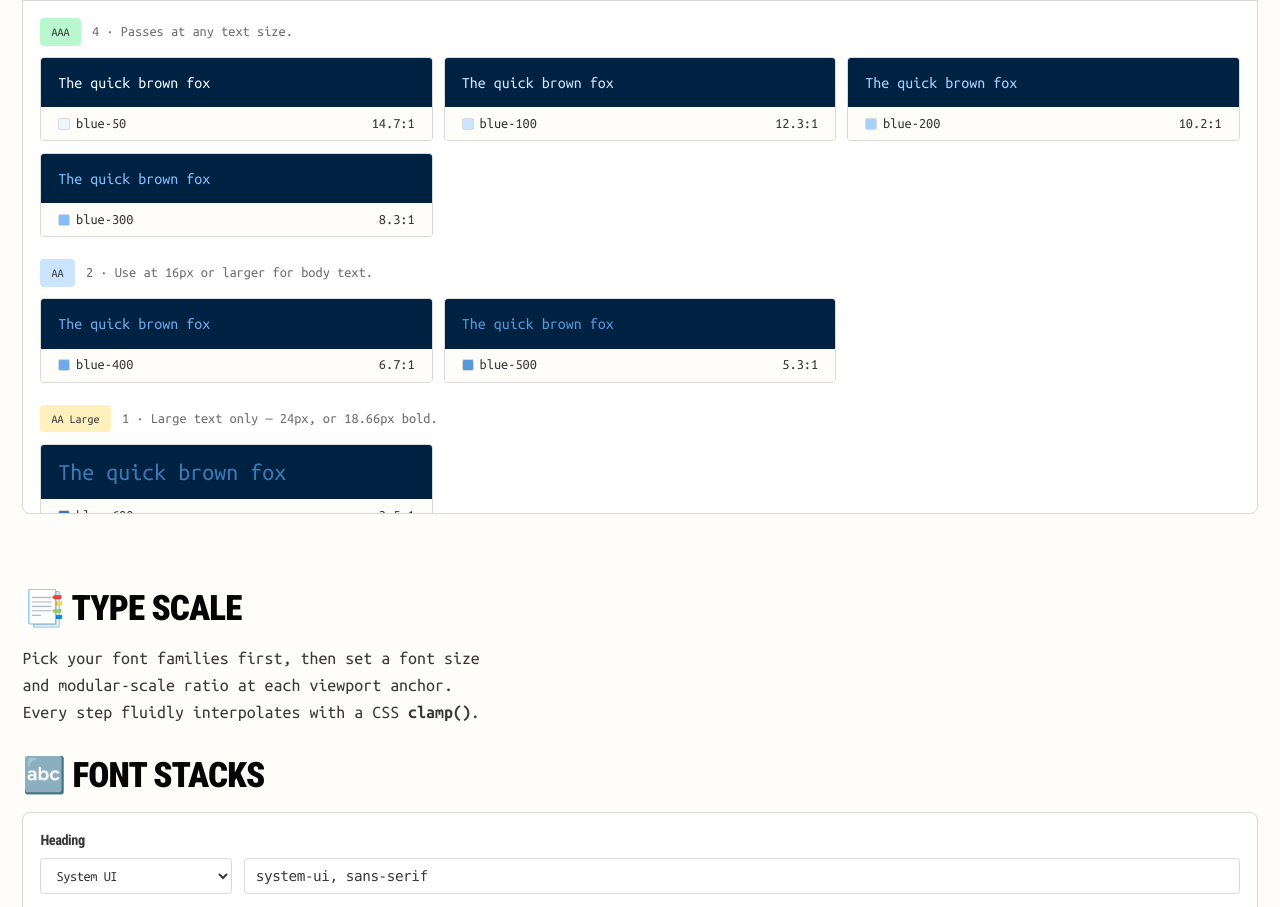
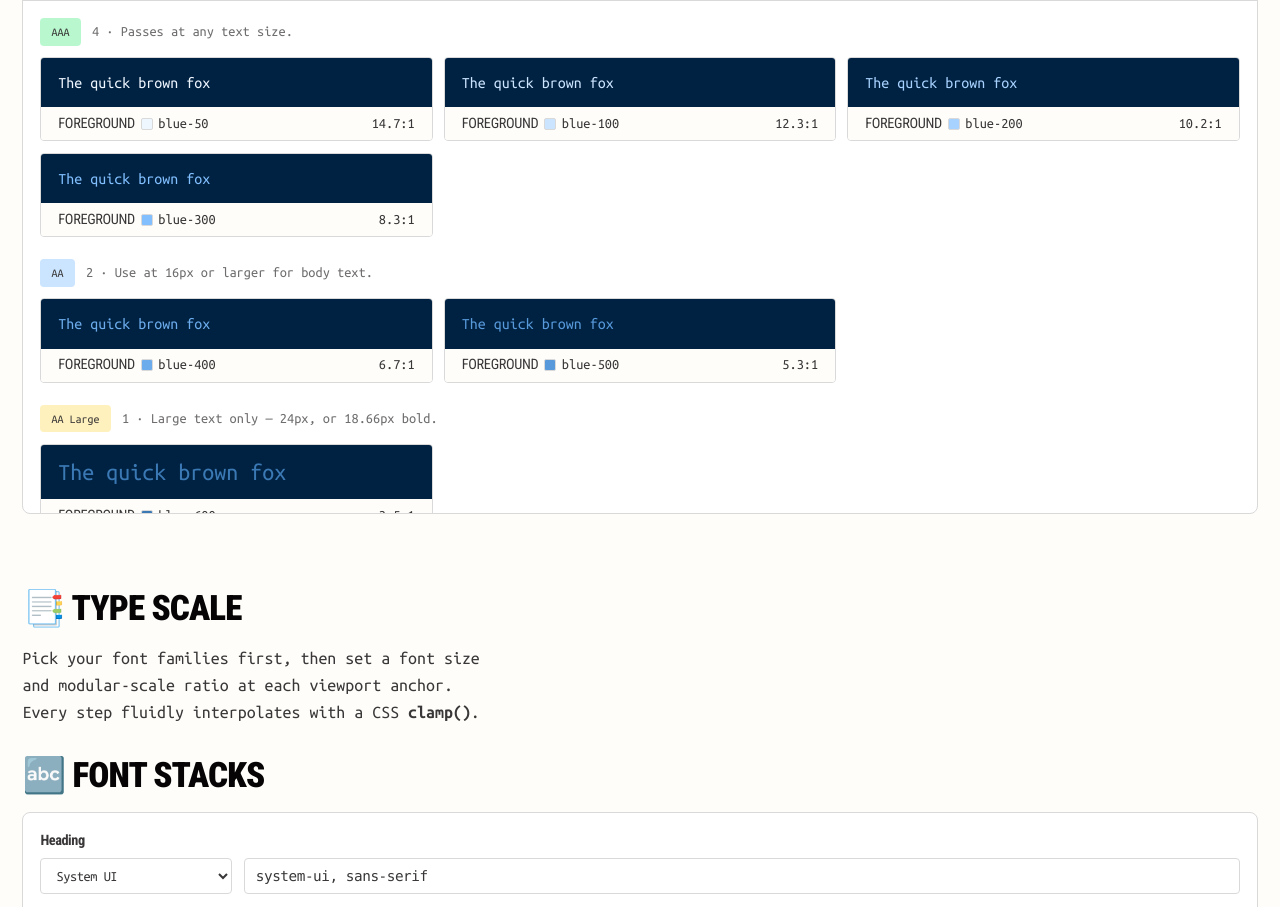
Before and after one commit to Samalmohanna1/designer-utils, an Astro site: page / in a window 1280 px wide. Shown: the part 1081-1988 px from the top of the page. Built offline with nearby package versions, Linux system fonts and the light colour scheme; Astro itself is replaced by a stand-in of ours.

Commit message:
style: label the foreground color in each contrast card
The card footer listed the foreground swatch and name with nothing
saying what it was, so the pairing had to be inferred from the preview.
Prefix it with a "Foreground" label in the established small-label
style (condensed/uppercase, body ink rather than muted black-300, which
is only AA on cream).

Let the row wrap so long scale names stay fully readable instead of
being truncated; the swatch and ratio stay put.

```diff
--- a/src/components/ContrastChecker.tsx
+++ b/src/components/ContrastChecker.tsx
@@ -266,10 +266,13 @@ const ContrastChecker: React.FC<ContrastCheckerProps> = ({ colorScales }) => {
 														The quick brown fox
 													</span>
 												</div>
-												<div className='flex items-center justify-between gap-2xs px-xs py-3xs bg-cream-100 text-step--2'>
+												<div className='flex flex-wrap items-center justify-between gap-2xs px-xs py-3xs bg-cream-100 text-step--2'>
 													<span className='flex items-center gap-3xs'>
+														<span className='font-roboto-condensed uppercase tracking-tight'>
+															Foreground
+														</span>
 														<span
-															className='w-3 h-3 rounded-xs border border-black-100'
+															className='w-3 h-3 rounded-xs border border-black-100 shrink-0'
 															style={{
 																backgroundColor:
 																	m.foreground
@@ -280,7 +283,7 @@ const ContrastChecker: React.FC<ContrastCheckerProps> = ({ colorScales }) => {
 															m.foreground
 														)}
 													</span>
-													<span className='font-bold tabular-nums'>
+													<span className='font-bold tabular-nums shrink-0'>
 														{m.contrast}:1
 													</span>
 												</div>
```
